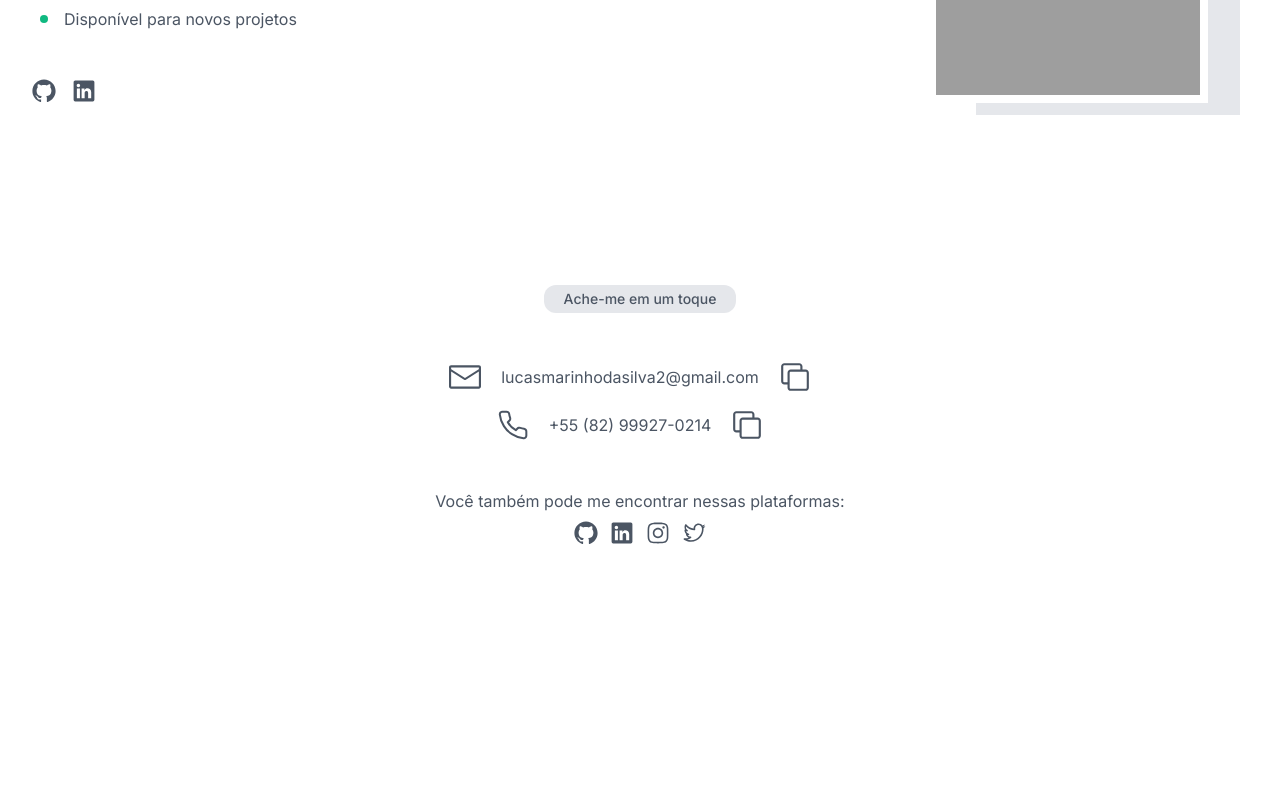
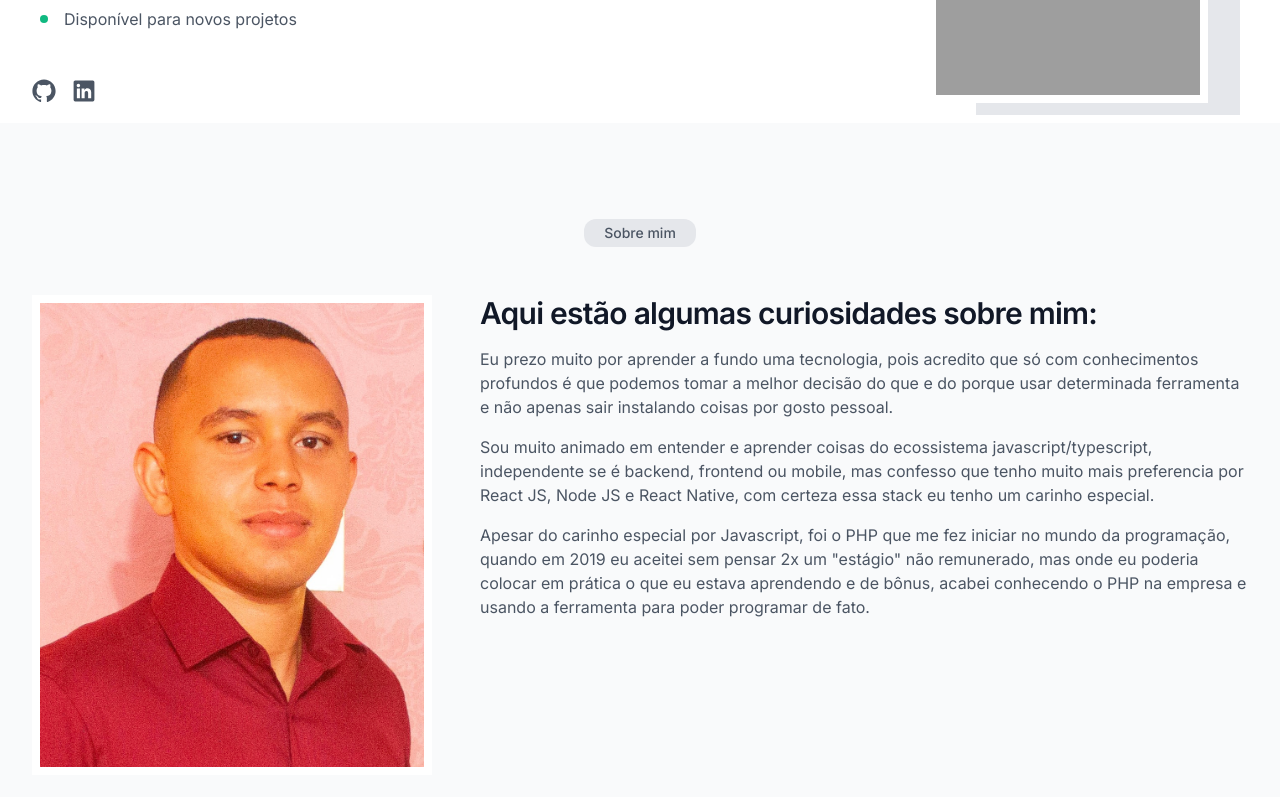
Before and after one commit to Lucas-m12/portfolio, a Next.js app: page / in a window 1280 px wide. Shown: the part 303-1100 px from the top of the page. Before the commit the page ends 950 px from the top, so only its background shows below. Built offline with nearby package versions, Linux system fonts and the light colour scheme; grey boxes are pictures that could not be loaded.

Commit message:
feat: about section

```diff
--- a/src/app/page.tsx
+++ b/src/app/page.tsx
@@ -1,3 +1,4 @@
+import { About } from "@/components/About";
 import { Footer } from "@/components/Footer";
 import { Header } from "@/components/Header";
 import { Welcome } from "@/components/Welcome";
@@ -8,6 +9,7 @@ export default function Home() {
       <Header />
       <main className="py-[66px]">
         <Welcome />
+        <About />
       </main>
       <Footer />
     </>
--- /dev/null
+++ b/src/components/About/index.tsx
@@ -0,0 +1,40 @@
+import LucasImage from "public/assets/images/lucas.jpg"
+import { Tag } from "../Tag"
+
+export const About = () => {
+  return (
+    <section className="flex items-center justify-center flex-col self-stretch py-24 bg-gray-50 dark:bg-gray-dark-50">
+      <div className="flex justify-between flex-col w-full items-center flex-header px-8 gap-12">
+        <Tag.Root>
+          <Tag.Text text="Sobre mim" />
+        </Tag.Root>
+      <section className="flex justify-center items-start self-stretch flex-wrap gap-12">
+        <section className="">
+          <div
+            className="border-8 w-[400px] h-[480px] border-gray-default dark:border-gray-dark-default bg-no-repeat bg-cover"
+            style={{
+              backgroundImage: `url(${LucasImage.src})`
+            }}
+          />
+        </section>
+        <section className="flex flex-col items-start self-stretch gap-4 max-w-[48rem]">
+          <h2
+            className="text-gray-900 dark:text-gray-dark-900 text-3xl font-semibold -tracking-wide"
+          >
+              Aqui estão algumas curiosidades sobre mim:
+          </h2>
+          <p className="text-gray-600 dark:text-gray-dark-600 text-base">
+            Eu prezo muito por aprender a fundo uma tecnologia, pois acredito que só com conhecimentos profundos é que podemos tomar a melhor decisão do que e do porque usar determinada ferramenta e não apenas sair instalando coisas por gosto pessoal.
+          </p>
+          <p className="text-gray-600 dark:text-gray-dark-600 text-base">
+            Sou muito animado em entender e aprender coisas do ecossistema javascript/typescript, independente se é backend, frontend ou mobile, mas confesso que tenho muito mais preferencia por React JS, Node JS e React Native, com certeza essa stack eu tenho um carinho especial.
+          </p>
+          <p className="text-gray-600 dark:text-gray-dark-600 text-base">
+            Apesar do carinho especial por Javascript, foi o PHP que me fez iniciar no mundo da programação, quando em 2019 eu aceitei sem pensar 2x um &quot;estágio&quot; não remunerado, mas onde eu poderia colocar em prática o que eu estava aprendendo e de bônus, acabei conhecendo o PHP na empresa e usando a ferramenta para poder programar de fato.
+          </p>
+        </section>
+      </section>
+      </div>
+    </section>
+  )
+}
```
Also changed, not shown: public/assets/images/lucas.jpg (added).
